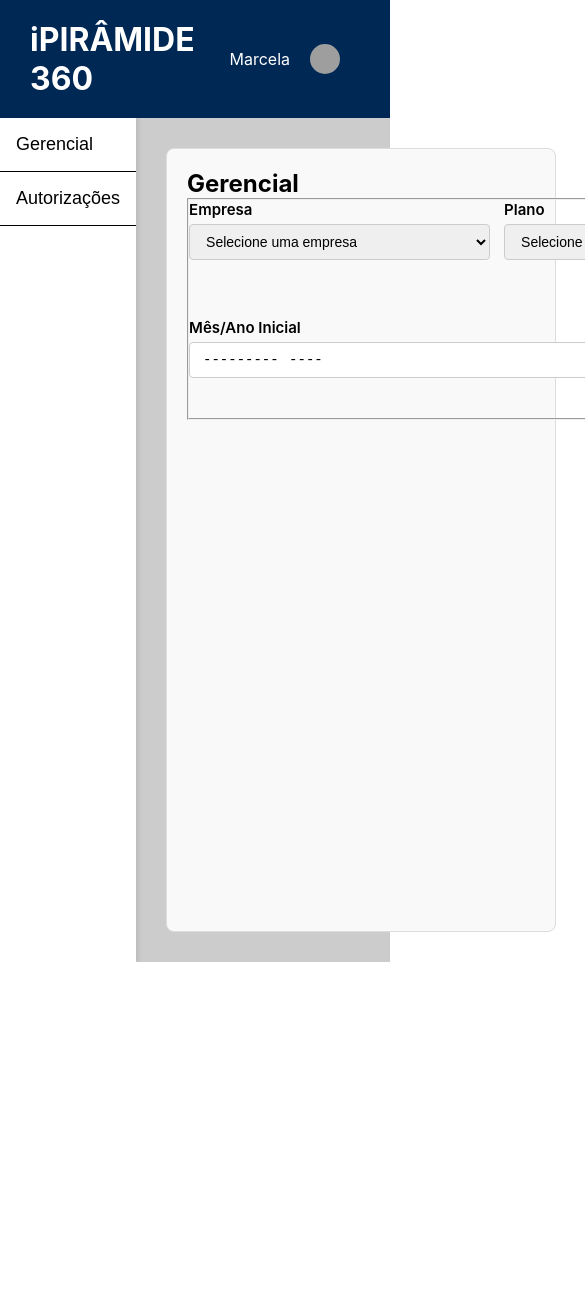
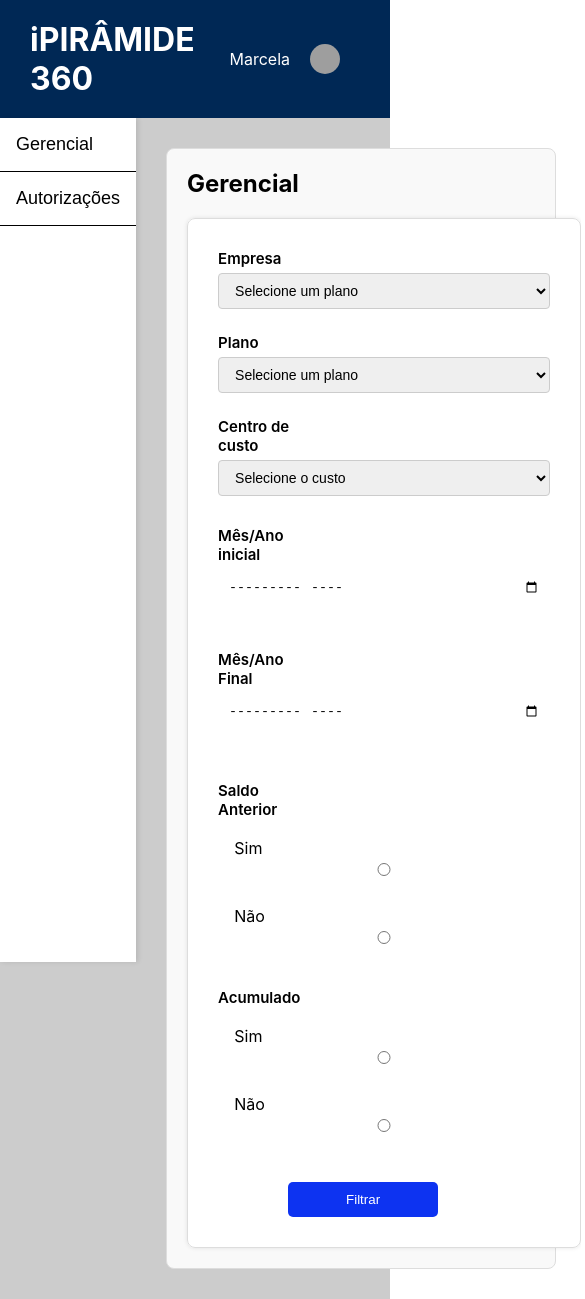
Before and after one commit to EwertonRafael/projeto-ipiramide, a React (Create React App) app: page /dashboard in a window 390 px wide. Shown: the top 1299 px of the page, 585 px wide, since content can reach past the window. Before the commit the page ends 962 px from the top, so only its background shows below. Built offline with nearby package versions, Linux system fonts and the light colour scheme; grey boxes are pictures that could not be loaded.

Commit message:
reafactor: ajustando responsividade do form

```diff
--- a/src/components/form/Form.jsx
+++ b/src/components/form/Form.jsx
@@ -1,60 +1,102 @@
 import React from 'react'
 import './style.css'
+import { Select } from '../input-select/Select'
+import { Button } from '../button/Button';
+import { Input } from '../input/Input';
 
 export const Form = ({ texto }) => {
+  const [empresa, setEmpresa] = React.useState('');
+  const [plano, setPlano] = React.useState('');
   return (
 
-    <form action="" className="containerform">
-  <h2>{texto}</h2>
-  <fieldset>
-    <section className="form-section-1">
-      {/* Empresa */}
-      <div className="form-group">
-        <label htmlFor="empresa">Empresa</label>
-        <select name="empresa" id="empresa" required>
-          <option value="">Selecione uma empresa</option>
-          <option value="empresa1">Empresa 1</option>
-          <option value="empresa2">Empresa 2</option>
-          <option value="empresa3">Empresa 3</option>
-        </select>
-      </div>
+    <form className="containerform">
+      <h2>{texto}</h2><br />
+      <fieldset className='fieldset'>
+        <section className="form-section-1">
+          <Select
+            label="Empresa"
+            id="empresa"
+            value=""
+            onChange={(e) => {
+              setEmpresa(e.target.value)
+            }}
+            options={[
+              { value: 'empresa1', label: 'empresa 1' },
+              { value: 'empresa2', label: 'empresa 2' },
+              { value: 'empresa3', label: 'empresa 3' },
+            ]} placeholder="Selecione um plano" />
 
-      {/* Plano */}
-      <div className="form-group">
-        <label htmlFor="plano">Plano</label>
-        <select name="plano" id="plano" required>
-          <option value="">Selecione um plano</option>
-          <option value="plano1">Plano 1</option>
-          <option value="plano2">Plano 2</option>
-          <option value="plano3">Plano 3</option>
-        </select>
-      </div>
-
-      {/* Centro de Custo */}
-      <div className="form-group">
-        <label htmlFor="centro-de-custo">Centro de Custo</label>
-        <select name="centroDeCusto" id="centro-de-custo" required>
-          <option value="">Selecione um centro de custo</option>
-          <option value="centro1">Centro 1</option>
-          <option value="centro2">Centro 2</option>
-          <option value="centro3">Centro 3</option>
-        </select>
-      </div>
-    </section>
-
-    {/* Datas */}
-    <section className="form-section-2">
-      <div className="form-group">
-        <label htmlFor="data-inicial">Mês/Ano Inicial</label>
-        <input type="month" name="dataInicial" id="data-inicial" required />
-      </div>
-      <div className="form-group">
-        <label htmlFor="data-final">Mês/Ano Final</label>
-        <input type="month" name="dataFinal" id="data-final" required />
-      </div>
-    </section>
-  </fieldset>
-</form>
+          <Select
+            label="Plano"
+            id="plano"
+            value=""
+            onChange={(e) => {
+              setPlano(e.target.value)
+            }}
+            options={[
+              { value: 'plano1', label: 'Plano 1' },
+              { value: 'plano2', label: 'Plano 2' },
+              { value: 'plano3', label: 'Plano 3' },
+            ]} placeholder="Selecione um plano" />
+          <Select
+            label="Centro de custo"
+            id="Centro de custo"
+            value=""
+            onChange={(e) => {
+              setPlano(e.target.value)
+            }} options={[
+              { value: 'centro1', label: 'centro 1' },
+              { value: 'centro2', label: 'centro 2' },
+              { value: 'centro3', label: 'centro 3' },
+            ]} placeholder="Selecione o custo" />
+        </section>
+        <section className="form-section-2">
+          <Input
+            type="month"
+            id="inicial"
+            label="Mês/Ano inicial" />
+          <Input
+            type="month"
+            id="final"
+            label="Mês/Ano Final" />
+        </section>
+        <section className="form-section-3">
+          <label htmlFor="saldoAnterior">Saldo Anterior</label>
+          <div>
+            <span>Sim</span>
+            <Input
+              type="radio"
+              value="Sim"
+              id="saldo"
+              name='saldo'
+            />
+            <span>Não</span>
+            <Input
+              type="radio"
+              value="Não"
+              id="saldo"
+              name='saldo' />
+          </div>
+          <label htmlFor="saldoAnterior">Acumulado</label>
+          <div>
+            <span>Sim</span>
+            <Input
+              type="radio"
+              value="Sim"
+              id="acumulado"
+              name='acumulado'
+            />
+            <span>Não</span>
+            <Input
+              type="radio"
+              value="Não"
+              id="acumulado"
+              name='acumulado' />
+          </div>
+        </section>
+        <Button value="Filtrar" />
+      </fieldset>
+    </form>
 
 
   )
--- a/src/components/form/style.css
+++ b/src/components/form/style.css
@@ -14,15 +14,22 @@
   margin-bottom: 20px;
   gap: 14px;
 }
-
-.form-group {
-  flex: 1;
-  min-width: 200px;
+.form-section-3 {
   display: flex;
-  flex-direction: column;
+  align-items: center;
+  justify-content: space-between;
+  margin-bottom: 20px;
+  gap: 14px;
 }
 
-input,
+.fieldset {
+  padding: 30px;
+  border: 1px solid #ddd;
+  border-radius: 8px;
+  background-color: #fff;
+  box-shadow: 0 0 4px rgba(0, 0, 0, 0.1);
+}
+
 select {
   padding: 8px 12px;
   font-size: 14px;
@@ -30,9 +37,29 @@ select {
   border-radius: 4px;
 }
 
-input:focus,
 select:focus {
   border-color: #007bff;
   outline: none;
   box-shadow: 0 0 4px rgba(0, 123, 255, 0.5);
 }
+
+@media (max-width: 1204px) {
+  .form-section-1 {
+    flex-direction: column; /* Alinha os campos verticalmente em telas menores */
+  }
+
+  .form-section-2,
+  .form-section-3 {
+    flex-direction: column; /* Alinha as seções de datas e rádio também */
+  }
+
+  select,
+  input[type="month"],
+  input[type="radio"] {
+    width: 100%; /* Garante que os inputs não ultrapassem a largura da tela */
+  }
+
+  button {
+    width: 100%; /* Faz o botão ocupar toda a largura */
+  }
+}
```
